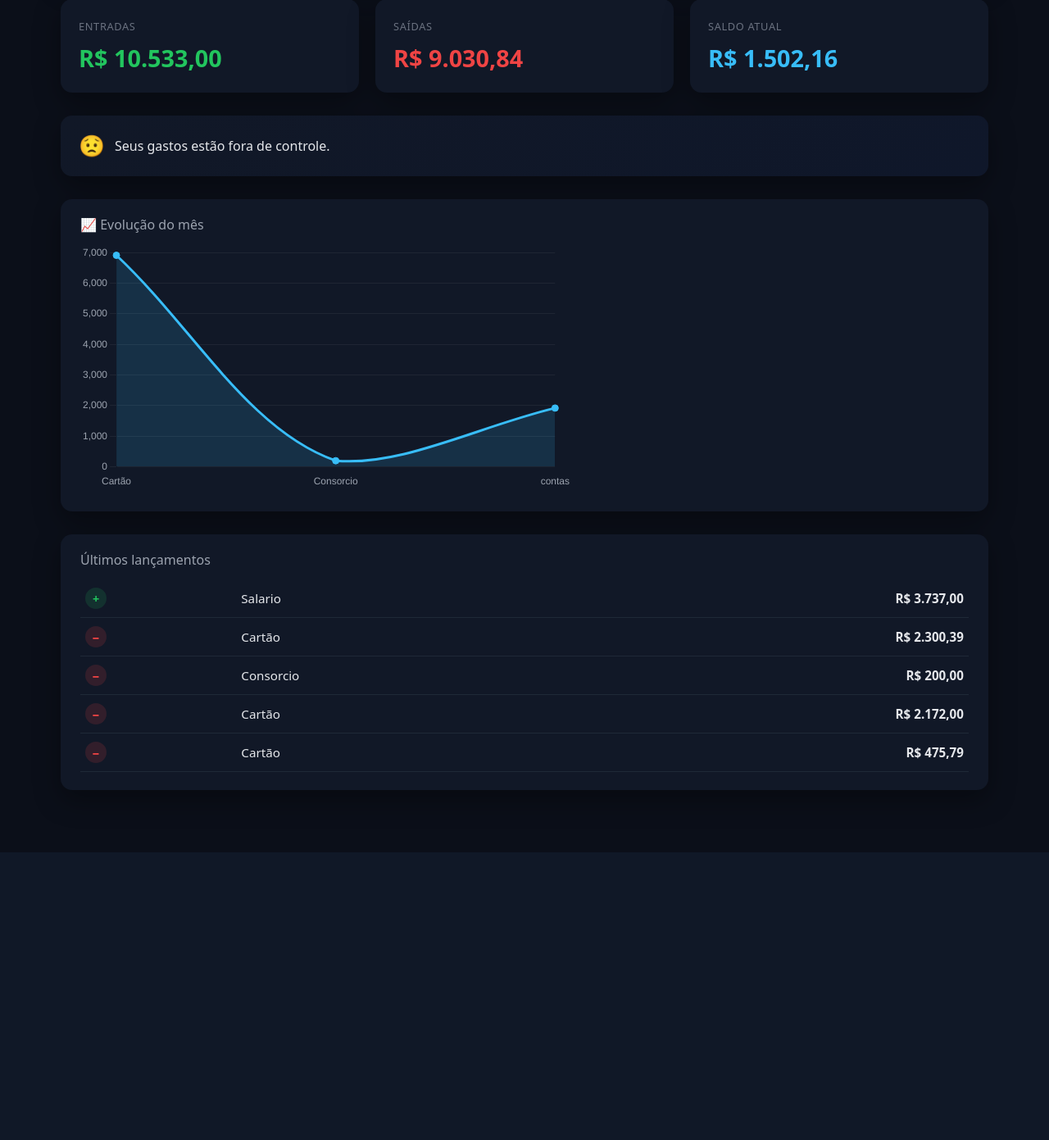
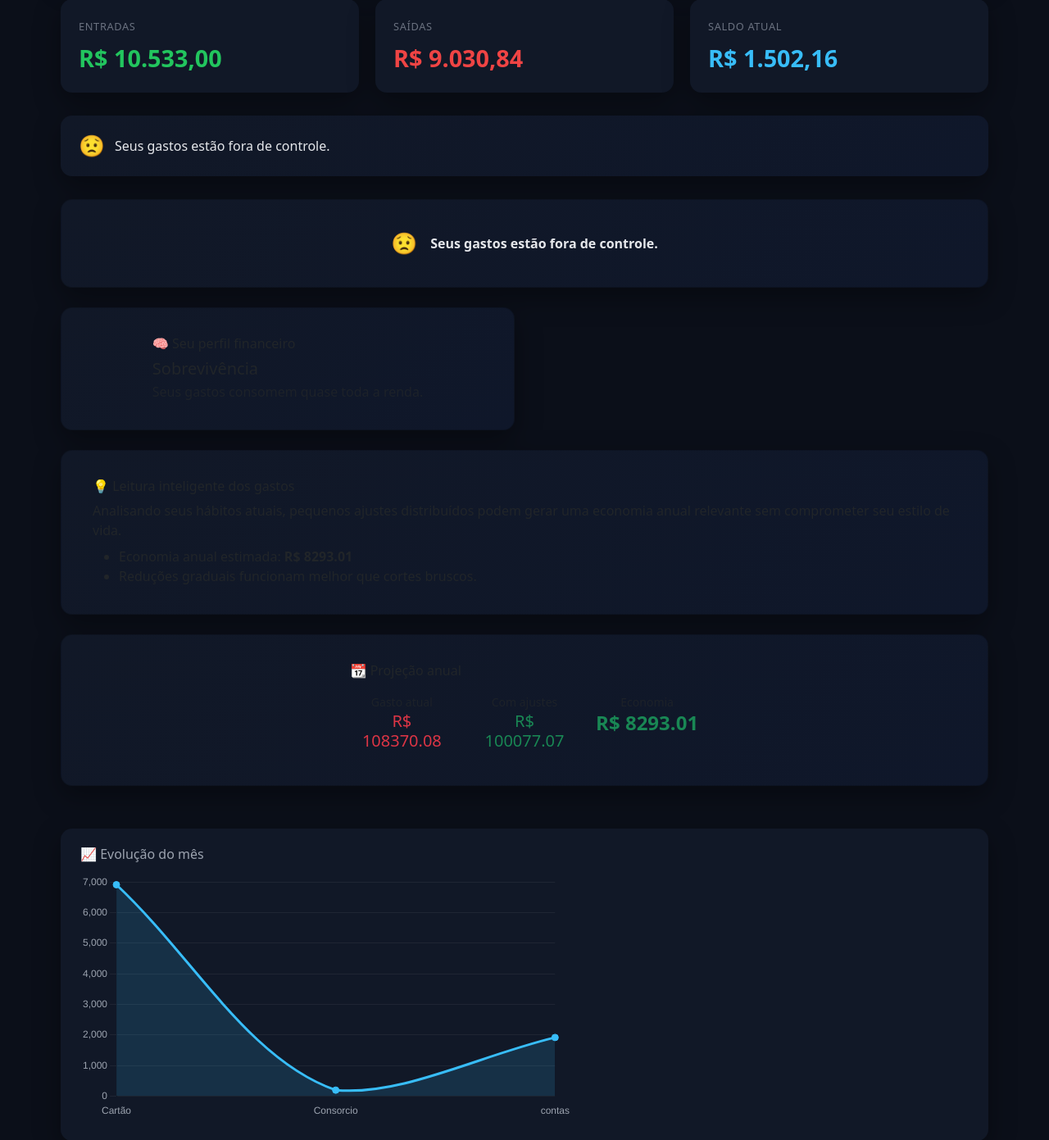
Before and after one commit to matheuspires1310-del/controle-financeiro, a Django app: page / in a window 1280 px wide. Shown: the part 301-1692 px from the top of the page at 82% size. Before the commit the page ends 1341 px from the top, so only its background shows below. Run offline with Django 5.2, Linux system fonts and the light colour scheme; a user stored in the database is signed in; data comes from the database, SQL or seed files in the repository.

Commit message:
Reintroduz insights financeiros no dashboard

```diff
--- a/core/templates/dashboard.html
+++ b/core/templates/dashboard.html
@@ -62,6 +62,109 @@
       <span class="insight-text">{{ humor.texto }}</span>
     </div>
   </section>
+<!-- ================= INSIGHTS FINANCEIROS ================= -->
+<div class="row g-4 mb-4">
+
+  <!-- HUMOR FINANCEIRO -->
+  {% if humor %}
+  <div class="col-12">
+    <div class="card insight-card {{ humor.classe }}">
+      <div class="card-body d-flex align-items-center gap-3">
+        <div class="insight-emoji">{{ humor.emoji }}</div>
+        <div class="insight-text">
+          <strong>{{ humor.texto }}</strong>
+        </div>
+      </div>
+    </div>
+  </div>
+  {% endif %}
+
+  <!-- AÇÃO PRIORITÁRIA -->
+  {% if acao_principal %}
+  <div class="col-md-6">
+    <div class="card insight-card highlight">
+      <div class="card-body">
+        <h6 class="mb-2">🎯 Ação prioritária do mês</h6>
+        <p class="mb-1 fw-semibold">{{ acao_principal.titulo }}</p>
+        <p class="text-muted mb-2">{{ acao_principal.descricao }}</p>
+        <span class="impact">
+          Impacto estimado: +R$ {{ acao_principal.impacto }}
+        </span>
+      </div>
+    </div>
+  </div>
+  {% endif %}
+
+  <!-- PERSONALIDADE FINANCEIRA -->
+  {% if personalidade %}
+  <div class="col-md-6">
+    <div class="card insight-card soft">
+      <div class="card-body">
+        <h6 class="mb-2">🧠 Seu perfil financeiro</h6>
+        <h5 class="mb-1">{{ personalidade }}</h5>
+        <p class="text-muted mb-0">{{ descricao_personalidade }}</p>
+      </div>
+    </div>
+  </div>
+  {% endif %}
+
+  <!-- LEITURA INTELIGENTE -->
+  {% if impacto_anual %}
+  <div class="col-12">
+    <div class="card insight-card info">
+      <div class="card-body">
+        <h6 class="mb-2">💡 Leitura inteligente dos gastos</h6>
+        <p class="mb-2">
+          Analisando seus hábitos atuais, pequenos ajustes distribuídos podem gerar
+          uma economia anual relevante sem comprometer seu estilo de vida.
+        </p>
+        <ul class="mb-0">
+          <li>
+            Economia anual estimada:
+            <strong>R$ {{ impacto_anual.economia_anual|floatformat:2 }}</strong>
+          </li>
+          <li>
+            Reduções graduais funcionam melhor que cortes bruscos.
+          </li>
+        </ul>
+      </div>
+    </div>
+  </div>
+  {% endif %}
+
+  <!-- IMPACTO ANUAL -->
+  {% if impacto_anual %}
+  <div class="col-12">
+    <div class="card insight-card success">
+      <div class="card-body">
+        <h6 class="mb-3">📆 Projeção anual</h6>
+        <div class="row text-center">
+          <div class="col-md-4">
+            <small class="text-muted">Gasto atual</small>
+            <h5 class="text-danger">
+              R$ {{ impacto_anual.gasto_atual|floatformat:2 }}
+            </h5>
+          </div>
+          <div class="col-md-4">
+            <small class="text-muted">Com ajustes</small>
+            <h5 class="text-success">
+              R$ {{ impacto_anual.gasto_ajustado|floatformat:2 }}
+            </h5>
+          </div>
+          <div class="col-md-4">
+            <small class="text-muted">Economia</small>
+            <h4 class="fw-bold text-success">
+              R$ {{ impacto_anual.economia_anual|floatformat:2 }}
+            </h4>
+          </div>
+        </div>
+      </div>
+    </div>
+  </div>
+  {% endif %}
+
+</div>
+<!-- ======================================================== -->
 
   <!-- =====================
        GRÁFICO
```
